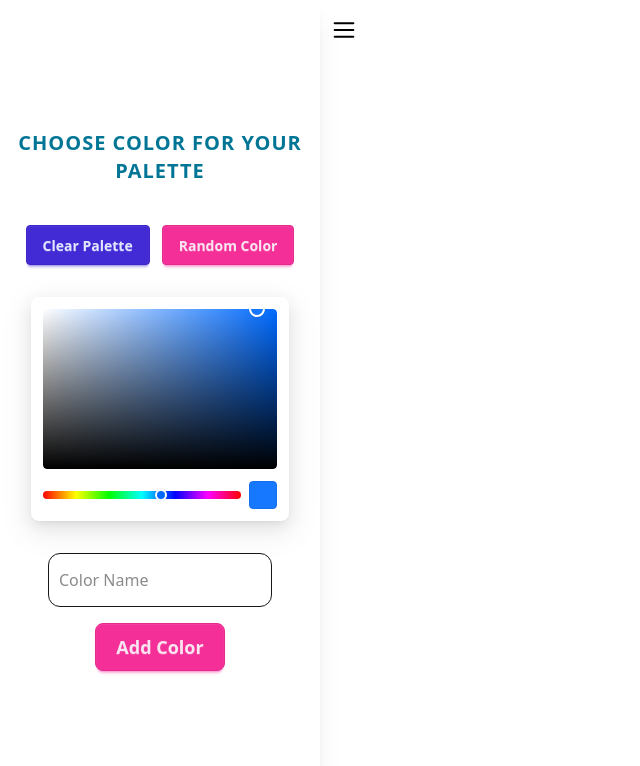
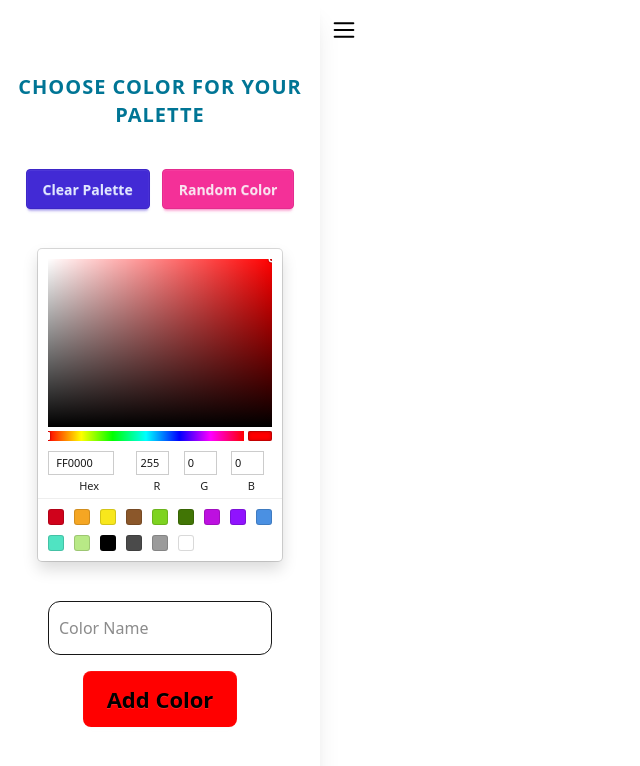
Before and after one commit to iamsarthakkr/colors-app, a Next.js app: page /palette/new in a window 1280 px wide. Shown: the top 766 px of the page, without its empty margins (0-640 px from the left). Built offline with nearby package versions, Linux system fonts and the light colour scheme.

Commit message:
move new palette form to separate component | changed color picker

```diff
--- a/package.json
+++ b/package.json
@@ -9,10 +9,10 @@
     "lint": "next lint"
   },
   "dependencies": {
-    "@rc-component/color-picker": "^3.0.1",
     "chroma-js": "^3.1.2",
     "next": "15.3.2",
     "react": "^19.0.0",
+    "react-color": "^2.19.3",
     "react-dom": "^19.0.0",
     "react-toastify": "^11.0.5"
   },
@@ -22,6 +22,7 @@
     "@types/chroma-js": "^3.1.1",
     "@types/node": "^20",
     "@types/react": "^19",
+    "@types/react-color": "^3.0.13",
     "@types/react-dom": "^19",
     "daisyui": "^5.0.35",
     "eslint": "^9",
--- a/src/app/globals.css
+++ b/src/app/globals.css
@@ -1,7 +1,4 @@
 @import "tailwindcss";
-@import '@rc-component/color-picker/assets/index.css';
-
-
 @plugin "daisyui" {
 	themes: light --default, dark --prefersdark;
 	root: ":root";
--- a/src/app/palette/new/page.tsx
+++ b/src/app/palette/new/page.tsx
@@ -1,7 +1,7 @@
-import { NewForm } from "@/ui/NewForm";
+import { NewPalette } from "@/ui/NewPalette";
 
 const NewPalettePage = () => {
-	return <NewForm />;
+	return <NewPalette />;
 };
 
 export default NewPalettePage;
--- a/src/ui/NewForm/NewForm.tsx
+++ /dev/null
@@ -1,39 +0,0 @@
-"use client";
-
-import React from "react";
-import { Drawer } from "../components/Drawer";
-import ColorPicker, { Color } from '@rc-component/color-picker';
-
-
-export const NewForm = () => {
-
-	const handleColorChange = React.useCallback((color:Color) => {
-		console.log({ color: color.toHexString() });
-	}, []);
-
-	return (
-		<main className="h-full w-full">
-			<Drawer>
-				<Drawer.Drawer className="h-full w-full flex flex-col justify-center items-center">
-					<h1 className="text-xl tracking-wider uppercase text-center mb-10 font-semibold text-cyan-700">
-						Choose Color for your Palette
-					</h1>
-					<div className="flex gap-3">
-						<button className="d-btn d-btn-primary">Clear Palette</button>
-						<button className="d-btn d-btn-secondary">Random Color</button>
-					</div>
-					<ColorPicker disabledAlpha className="my-8" onChangeComplete={handleColorChange}/>
-					<input
-						type="text"
-						id="color-name"
-						placeholder="Color Name"
-						className="px-2.5 py-3.5 outline-rose-700 border-1 focus:border-transparent rounded-xl w-[70%]"
-					/>
-					<button className="d-btn d-btn-secondary d-btn-lg mt-4 rounded-lg">Add Color</button>
-				</Drawer.Drawer>
-				<Drawer.Header></Drawer.Header>
-				<Drawer.Main></Drawer.Main>
-			</Drawer>
-		</main>
-	);
-};
--- a/src/ui/NewForm/index.ts
+++ /dev/null
@@ -1 +0,0 @@
-export { NewForm } from "./NewForm";
--- /dev/null
+++ b/src/ui/NewPalette/NewPalette.tsx
@@ -0,0 +1,19 @@
+"use client";
+
+import React from "react";
+import { Drawer } from "../components/Drawer";
+import { NewPaletteForm } from "./NewPaletteForm";
+
+export const NewPalette = () => {
+	return (
+		<main className="h-full w-full">
+			<Drawer>
+				<Drawer.Drawer className="h-full">
+					<NewPaletteForm />
+				</Drawer.Drawer>
+				<Drawer.Header></Drawer.Header>
+				<Drawer.Main></Drawer.Main>
+			</Drawer>
+		</main>
+	);
+};
--- /dev/null
+++ b/src/ui/NewPalette/NewPaletteForm.tsx
@@ -0,0 +1,47 @@
+"use client";
+
+import React from "react";
+import dynamic from "next/dynamic";
+import { ColorChangeHandler } from "react-color";
+const SketchPicker = dynamic(() => import("react-color").then((mod) => mod.SketchPicker), { ssr: false });
+
+import { isDark } from "@/utils/color";
+
+export const NewPaletteForm = () => {
+	const [color, setColor] = React.useState("#ff0000");
+	const [buttonStyles, setButtonStyles] = React.useState<React.CSSProperties>({});
+
+	React.useEffect(() => {
+		const dark = isDark(color);
+		setButtonStyles({
+			background: color,
+			color: dark ? "white" : "black"
+		})
+	}, [color]);
+
+	const handleColorChange:ColorChangeHandler = React.useCallback((color) => {
+		setColor(color.hex);
+	}, []);
+
+	return (
+		<div className="h-full w-full flex flex-col justify-center items-center">
+			<h1 className="text-xl tracking-wider uppercase text-center mb-10 font-semibold text-cyan-700">
+				Choose Color for your Palette
+			</h1>
+			<div className="flex gap-3">
+				<button className="d-btn d-btn-primary">Clear Palette</button>
+				<button className="d-btn d-btn-secondary">Random Color</button>
+			</div>
+			<SketchPicker width="70%" color={color} onChange={handleColorChange} className="my-10" disableAlpha />
+			<input
+				type="text"
+				id="color-name"
+				placeholder="Color Name"
+				className="px-2.5 py-3.5 outline-rose-700 border-1 focus:border-transparent rounded-xl w-[70%]"
+			/>
+			<button className="d-btn border-0 d-btn-xl mt-4 rounded-lg" style={buttonStyles}>
+				Add Color
+			</button>
+		</div>
+	);
+};
--- /dev/null
+++ b/src/ui/NewPalette/index.ts
@@ -0,0 +1 @@
+export { NewPalette } from "./NewPalette";
--- a/src/ui/components/Drawer.tsx
+++ b/src/ui/components/Drawer.tsx
@@ -22,7 +22,7 @@ const DrawerDrawer = (props: DrawerProps) => {
 	const { children, className = "", size = "medium" } = props;
 	return (
 		<section
-			className={`${SizeMap[size]} group-has-checked:w-0 overflow-hidden bg-white shadow-xl transition-all duration-100 relative`}
+			className={`${SizeMap[size]} group-has-checked:w-0 overflow-hidden bg-white shadow-xl transition-[width] duration-100 relative`}
 		>
 			<div className={`group-has-checked:hidden transition-[display] duration-200 ${className}`}>
 				{children}
@@ -37,7 +37,6 @@ const Drawermain = (props: BaseLayoutProps) => <>{props.children}</>;
 export const Drawer = (props: BaseLayoutProps) => {
 	const { children, className = "" } = props;
 	const childList = React.Children.toArray(children) as React.ReactElement[];
-	console.log(childList.map((c) => c));
 
 	const getSlot = React.useCallback(
 		(element: React.ElementType) => {
```
Also changed, not shown: 1 other file (tests, documents, lock files or other folders).
